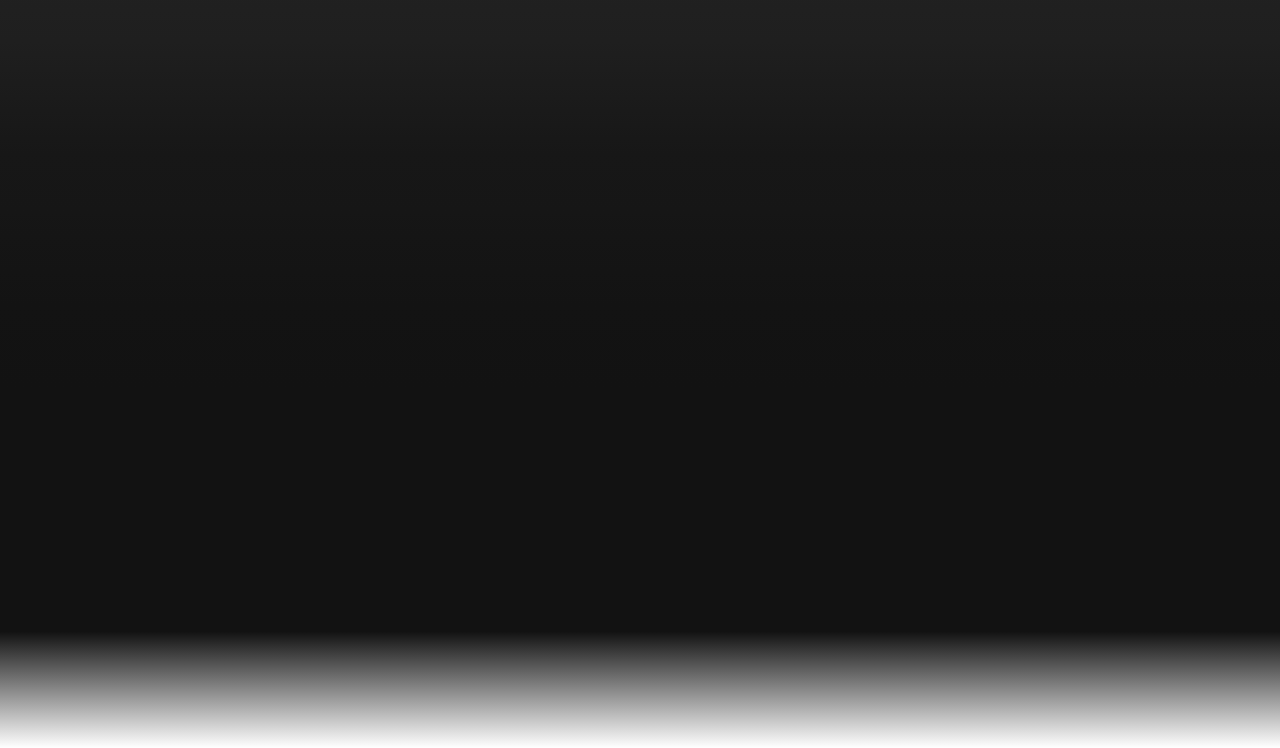
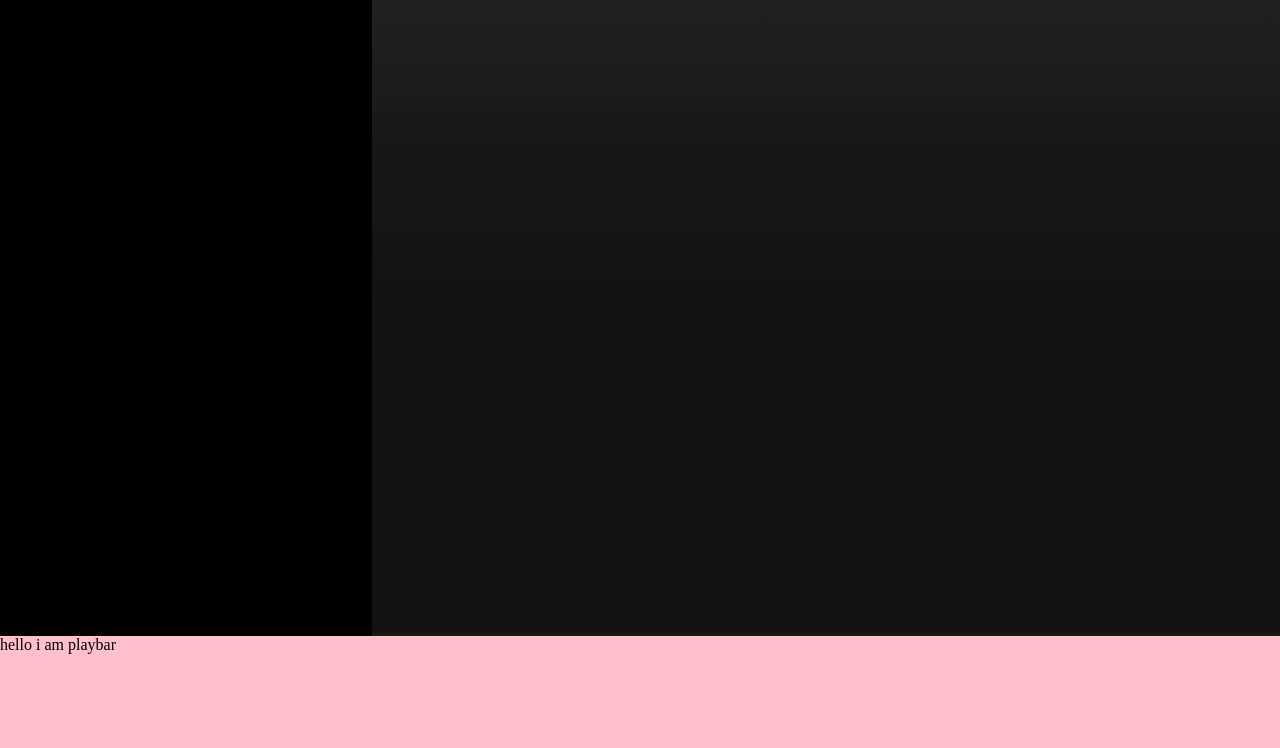
Before and after one commit to Jauhari-01/Spotify_Clone, a plain HTML site: page index.html in a window 1280 px wide. Shown: the part 52-800 px from the top of the page. Drawn offline with Linux system fonts and the light colour scheme.

Commit message:
Created skelyton for website

```diff
--- a/index.html
+++ b/index.html
@@ -10,11 +10,10 @@
 
 <body>
     <div class="container">
-        <h1>I am here</h1>
-        <header>
+        <header class="sidebar">
             <!-- Header content -->
         </header>
-        <main>
+        <main class="main-content">
             <section id="featured">
                 <!-- Featured Section content -->
             </section>
@@ -31,6 +30,9 @@
                 <!-- Browse Section content -->
             </section>
         </main>
+        <section class="play-bar">
+            hello i am playbar
+        </section>
     </div>
 </body>
 
--- a/style.css
+++ b/style.css
@@ -8,4 +8,26 @@
     width: 100vw;
     height: 100vh;
     background: linear-gradient(180deg, #222 0%, #1F1F1F 11.64%, #171717 25.66%, #161616 32.94%, #151515 35.98%, #131313 44.89%, #121212 55.22%, #121212 75.34%, #121212 85.45%, rgba(18, 18, 18, 0.00) 100%);
+    display: flex;
+    overflow: hidden;
 }
+.sidebar{
+    width: 371.801px;
+    /* height: 982px; */
+    flex-shrink: 0;
+    background-color: black;
+}
+.main-content{
+    width: 1457.1px;
+    /* height: 1115.885px; */
+    flex-shrink: 0;
+    /* background-color: red; */
+    overflow-y: auto;
+}
+.play-bar{
+    position: fixed;
+    width: 107.94375rem;
+    height: 7rem;
+    bottom: 0;
+    background-color: pink;
+}
```
